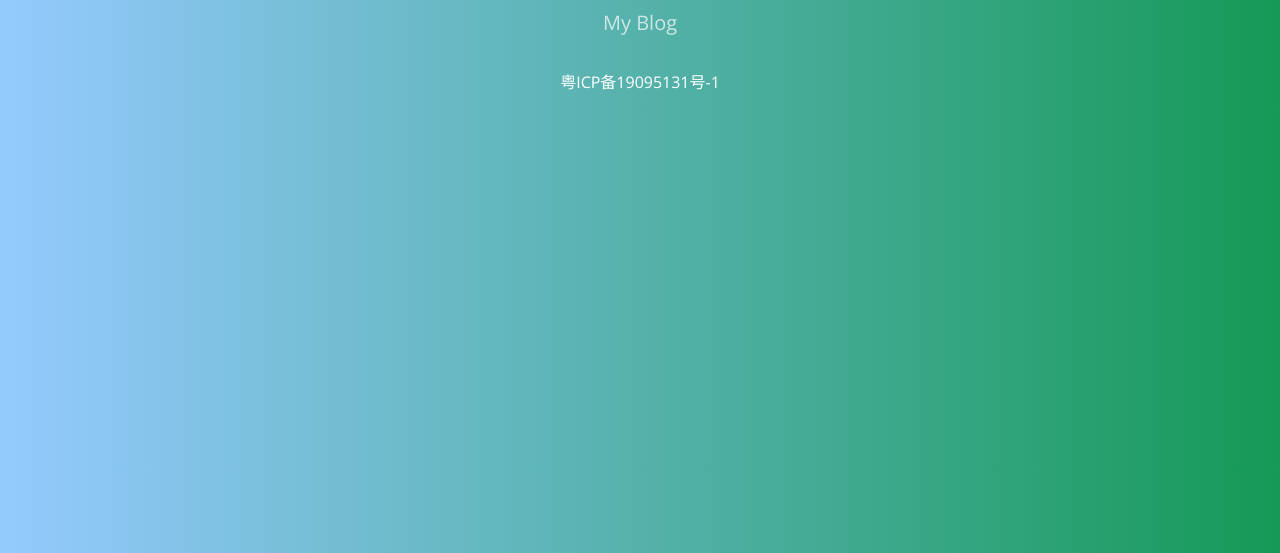
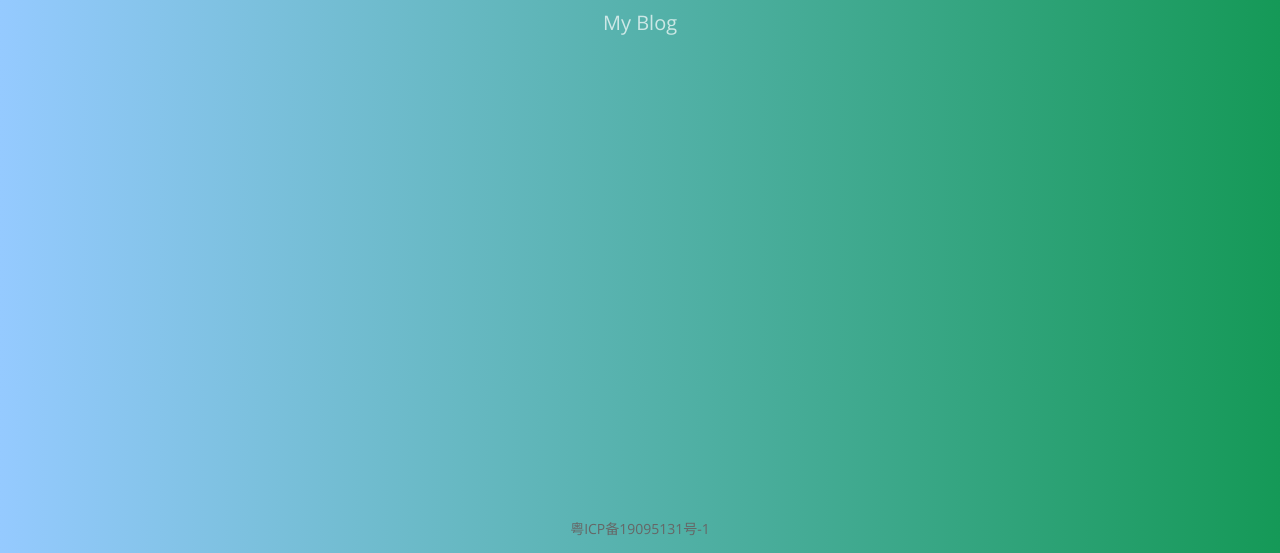
Before and after one commit to latrawy/latrawy.github.io, a plain HTML site: page index.html in a window 1280 px wide. Shown: the part 247-800 px from the top of the page. Drawn offline with nearby package versions, Linux system fonts and the light colour scheme.

Commit message:
Update index.html

```diff
--- a/index.html
+++ b/index.html
@@ -15,7 +15,7 @@
     <section class="page-header">
       <h1 class="project-name">liguanxin</h1>
       <h2 class="project-tagline" ><a href="https://blog.liguanxin.cn/" target="_blank" style="color: white;">My Blog</a></h2>
-      <p class="footer">粤ICP备19095131号-1</p>
+      <p style="position: absolute;bottom: 0;width: 100%;text-align: center;font-size: 14px;color: #666;">粤ICP备19095131号-1</p>
     </section>
   </body>
 </html>
```
